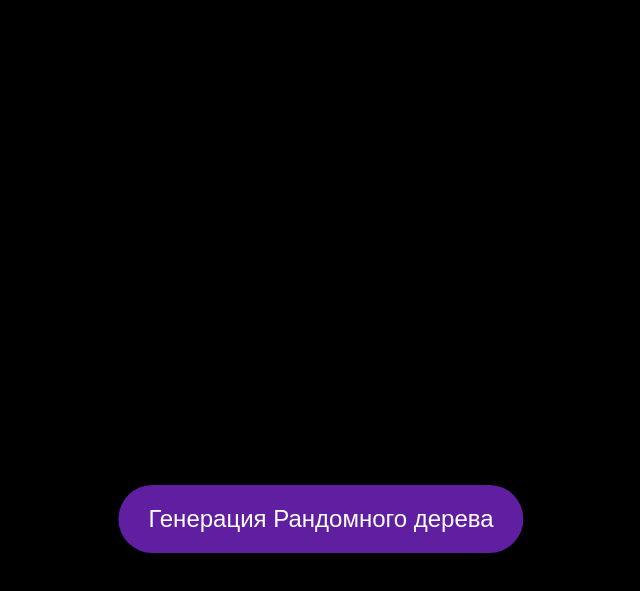
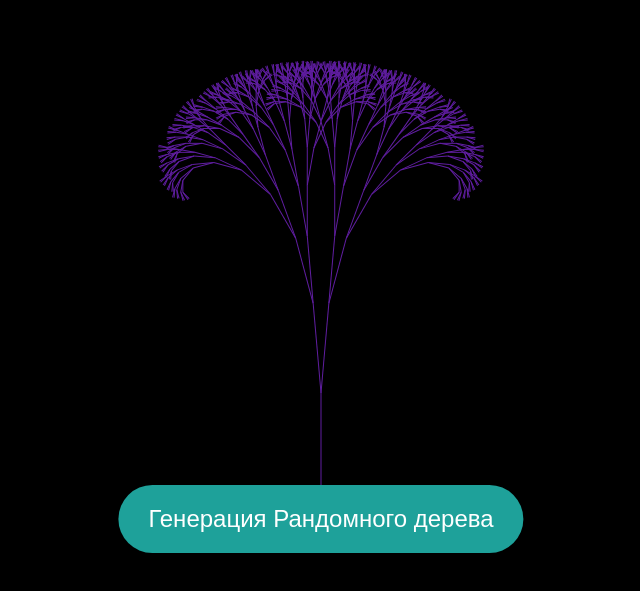
Before and after one commit to Vadimagic/FractalTrees, a plain HTML site: page index.html in a window 1280 px wide. Shown: the part 207-798 px from the top of the page, without its empty margins (319-959 px from the left). Drawn offline with Linux system fonts and the light colour scheme.

Commit message:
create first tree :D

```diff
--- a/index.html
+++ b/index.html
@@ -7,8 +7,8 @@
   <link rel="stylesheet" href="./style.css">
 </head>
 <body>
-  <canvas></canvas>
-  <button class="generate-tree-button">Генерация Рандомного дерева</button>
+  <canvas id="canvas"></canvas>
+  <button id="generate-tree-button">Генерация Рандомного дерева</button>
 
   <script src="./script.js"></script>
 </body>
--- a/script.js
+++ b/script.js
@@ -0,0 +1,33 @@
+const canvas = document.querySelector('#canvas');
+
+const generateButton = document.querySelector('#generate-tree-button');
+
+canvas.width = window.innerWidth;
+canvas.height = window.innerHeight;
+
+const ctx = canvas.getContext('2d');
+
+function drawTree(startX, startY, len, angle, branchWidth, color1, color2) {
+  ctx.beginPath();
+  ctx.save();
+  ctx.strokeStyle = color1;
+  ctx.fillStyle = color2;
+  ctx.lineWidth = branchWidth;
+  ctx.translate(startX, startY);
+  ctx.rotate(angle * Math.PI/180);
+  ctx.moveTo(0, 0);
+  ctx.lineTo(0, -len);
+  ctx.stroke();
+
+  if (len < 10) {
+    ctx.restore();
+    return;
+  }
+
+  drawTree(0, -len, len * 0.75, angle + 5, branchWidth);
+  drawTree(0, -len, len * 0.75, angle - 5, branchWidth);
+
+  ctx.restore();
+}
+
+drawTree(canvas.width/2, canvas.height - 80, 120, 0, 1, 'rgb(96, 30, 161)', 'rgb(46, 238, 228)');
--- a/style.css
+++ b/style.css
@@ -4,14 +4,14 @@
   box-sizing: border-box;
 }
 
-canvas {
+#canvas {
   position: absolute;
   background: #000;
   width: 100%;
   height: 100%;
 }
 
-.generate-tree-button {
+#generate-tree-button {
   padding: 20px 30px;
   position: absolute;
   bottom: 5%;
@@ -21,7 +21,7 @@ canvas {
   outline: none;
   border: none;
   border-radius: 50px;
-  background-color: rgb(96, 30, 161);
+  background-color: rgb(30, 161, 154);
   color: #fff;
   font-size: 24px;
   overflow: hidden;
```
